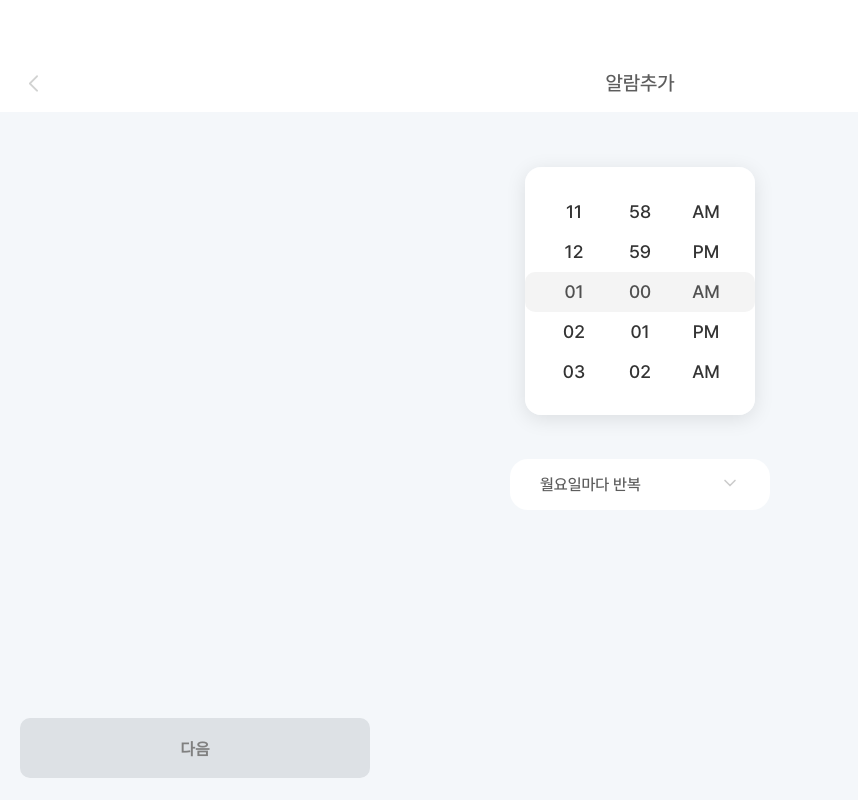
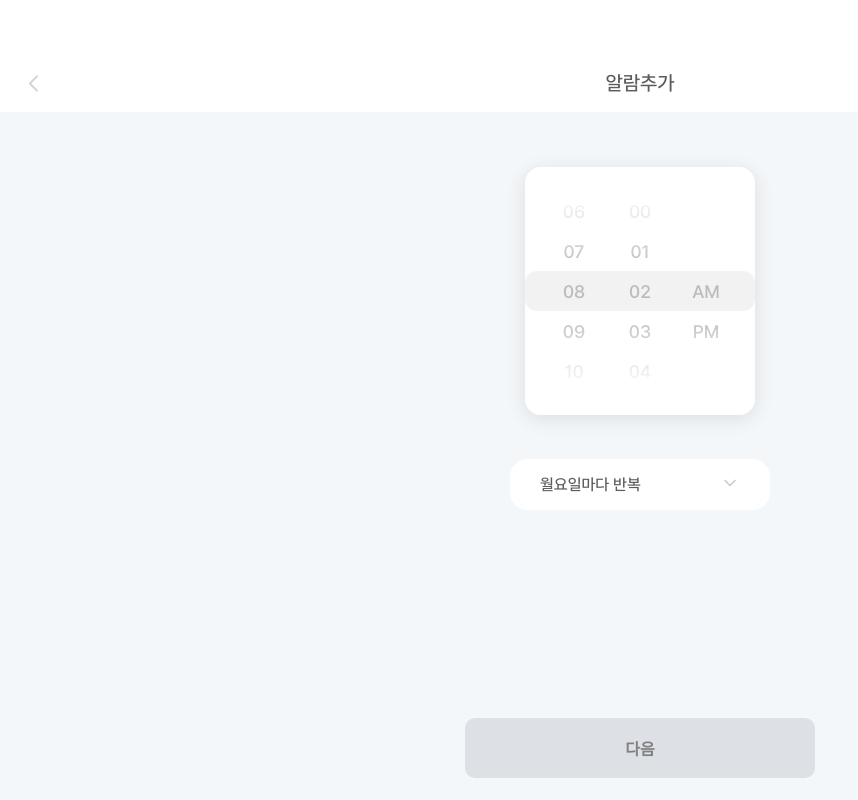
Before and after one commit to 2025GlobalInternship/kusuri-front, a Next.js app: page /addtime in a window 1280 px wide. Shown: the whole page, without its empty margins (0-858 px from the left). Built offline with nearby package versions, Linux system fonts and the light colour scheme.

Commit message:
feat. 알람 페이지 수정

```diff
--- a/src/pages/addtime/index.module.css
+++ b/src/pages/addtime/index.module.css
@@ -14,20 +14,20 @@
   padding: 24px;
   border-radius: 16px;
   box-shadow: 0 4px 20px rgba(0, 0, 0, 0.1);
+  overflow: hidden;
 }
 
-  /* 중앙 강조 라인 */
-  .wheelWrapper::before {
-    content: "";
+.centerOverlay {
   position: absolute;
-    top: 105px; /* ITEM_HEIGHT(40px) * 2 (가운데 인덱스) */
+  top: 50%;
   left: 0;
   right: 0;
-    height: 40px;
-    background-color: rgba(200, 200, 200, 0.2); /* 연한 회색 배경 */
-    border-radius: 10px;
+  height: 45px;
+  transform: translateY(-50%);
+  background-color: #f2f2f2;
   pointer-events: none;
-    z-index: 1;
+  z-index: 0; /* 가장 아래로 */
+  border-radius: 13px;
 }
 
 .wheelContainer {
@@ -37,11 +37,11 @@
   -webkit-overflow-scrolling: touch;
   scrollbar-width: none;
   border-radius: 12px;
-    height: 180px; /* ITEM_HEIGHT(40px) * VISIBLE_COUNT(5) */
-  }
-
-  .wheelContainer::-webkit-scrollbar {
-    display: none;
+  height: 200px;
+  position: relative;
+  mask-image: linear-gradient(to bottom, transparent 0%, black 40%, black 60%, transparent 100%);
+  -webkit-mask-image: linear-gradient(to bottom, transparent 0%, black 40%, black 60%, transparent 100%);
+  z-index: 1; /* overlay보다 위에 */
 }
 
 .wheelItem {
@@ -51,24 +51,40 @@
   align-items: center;
   scroll-snap-align: center;
   font-size: 18px;
-    color: #333;
+  color: #bbb;
   user-select: none;
+  transition: color 0.2s ease;
 }
+
+.selected {
+  color: black !important;
+}
+
+
+
+
+.wheelWrapper::before {
+  content: "";
+  position: absolute;
+  top: 103px;
+  left: 0;
+  right: 0;
+  height: 40px;
+  pointer-events: none;
+  z-index: 1;
+}
+
+
+.wheelContainer::-webkit-scrollbar {
+  display: none;
+}
+
+
 
 .selectedTime {
   margin-top: 24px;
   font-size: 18px;
 }
-
-  .selectedItem {
-    color: #000; /* 검정색 */
-    font-weight: 600;
-  }
-
-  .unselectedItem {
-    color: #bbb; /* 연한 회색 */
-  }
-
 
 .dropdownWrapper {
   position: relative;
@@ -117,6 +133,26 @@
   background-color: #f2f2f2;
 }
 
+.centerOverlay {
+  position: absolute;
+  top: 50%;
+  left: 0;
+  right: 0;
+  height: 40px;
+  transform: translateY(-50%);
+  background-color: #f2f2f2;
+  pointer-events: none;
+  z-index: 0; /* 숫자들보다 낮게 */
+  border-radius: 12px;
+}
+
+
+.nextButtonContainer {
+  display: flex;
+  justify-content: center;
+  width: 100%;
+}
+
 .nextButton {
   width: 350px;
   height: 60px;
@@ -128,12 +164,11 @@
   border-radius: 10px;
   cursor: pointer;
   margin-top: 208px;
-  margin-left: 20px;
   transition: background-color 0.3s ease;
 }
 
 .nextButton:disabled {
-  background-color: rgba(221, 225, 229, 1); /* 비활성화 상태일 때 연한 회색 */
+  background-color: rgba(221, 225, 229, 1);
   color: gray;
   cursor: not-allowed;
 }
--- a/src/pages/addtime/index.tsx
+++ b/src/pages/addtime/index.tsx
@@ -33,19 +33,25 @@ const AddTime = () => {
   const minutesRaw = Array.from({ length: 60 }, (_, i) => String(i).padStart(2, '0'));
   const ampmRaw = ['AM', 'PM'];
 
-  const repeatCount = 30; // 너무 크지 않게 조정
+  const repeatCount = 30;
 
   const hours = Array.from({ length: hoursRaw.length * repeatCount }, (_, i) => hoursRaw[i % hoursRaw.length]);
   const minutes = Array.from({ length: minutesRaw.length * repeatCount }, (_, i) => minutesRaw[i % minutesRaw.length]);
-  const ampmList = Array.from({ length: ampmRaw.length * repeatCount }, (_, i) => ampmRaw[i % ampmRaw.length]);
+  const ampmList = ['', '', 'AM', 'PM', '', ''];
 
-  const renderWheel = (items: string[], selected: string, onSelect: (val: string) => void) => {
+  const renderWheel = (
+    items: string[],
+    selected: string,
+    onSelect: (val: string) => void,
+    isAmpm = false
+  ) => {
     const ref = useRef<HTMLDivElement>(null);
 
     useEffect(() => {
       if (ref.current) {
-        const middleIndex = Math.floor(items.length / 2);
-        ref.current.scrollTop = (middleIndex - CENTER_INDEX) * ITEM_HEIGHT;
+        const selectedIndex = items.findIndex(item => item === selected);
+        const scrollTop = (selectedIndex - CENTER_INDEX) * ITEM_HEIGHT;
+        ref.current.scrollTop = scrollTop >= 0 ? scrollTop : 0;
       }
     }, [items.length]);
 
@@ -57,18 +63,23 @@ const AddTime = () => {
 
       if (index >= 0 && index < items.length) {
         const value = items[index];
-        if (value && value !== selected) {
+        if (value && value !== selected && value !== '') {
           onSelect(value);
         }
       }
 
-      // 끝에 가까워지면 중간 위치로 점프 (무한 스크롤처럼 보이게)
+      if (!isAmpm && items.length > 20) {
         const buffer = ITEM_HEIGHT * 20;
-      if (scrollTop < buffer || scrollTop > ref.current.scrollHeight - ref.current.clientHeight - buffer) {
+        if (
+          scrollTop < buffer ||
+          scrollTop > ref.current.scrollHeight - ref.current.clientHeight - buffer
+        ) {
           const visibleCount = items.length / repeatCount;
           const offset = (index - CENTER_INDEX) % visibleCount;
-        const base = Math.floor(items.length / 2) - (Math.floor(items.length / 2) % visibleCount);
+          const base =
+            Math.floor(items.length / 2) - (Math.floor(items.length / 2) % visibleCount);
           ref.current.scrollTop = (base + offset) * ITEM_HEIGHT - CENTER_INDEX * ITEM_HEIGHT;
+        }
       }
     };
 
@@ -79,11 +90,18 @@ const AddTime = () => {
         ref={ref}
         style={{ height: ITEM_HEIGHT * VISIBLE_COUNT }}
       >
-        {items.map((item, i) => (
-          <div key={i} className={styles.wheelItem}>
+        {items.map((item, i) => {
+          const centerIndex = Math.round(ref.current?.scrollTop! / ITEM_HEIGHT) + CENTER_INDEX;
+          const isSelected = i === centerIndex && item !== '';
+          return (
+            <div
+              key={i}
+              className={`${styles.wheelItem} ${isSelected ? styles.selected : ''}`}
+            >
               {item}
             </div>
-        ))}
+          );
+        })}
       </div>
     );
   };
@@ -93,16 +111,16 @@ const AddTime = () => {
       <HeaderLayout>알람추가</HeaderLayout>
       <div className={styles.wrapper}>
         <div className={styles.wheelWrapper}>
+          <div className={styles.centerOverlay} />
           {renderWheel(hours, hour, setHour)}
           {renderWheel(minutes, minute, setMinute)}
-          {renderWheel(ampmList, ampm, setAmpm)}
+          {renderWheel(ampmList, ampm, setAmpm, true)}
         </div>
 
-        {/* 반복 요일 드롭다운 */}
         <div className={styles.dropdownWrapper}>
           <div
             className={styles.selectedBox}
-            onClick={() => setRepeatOpen(prev => !prev)}
+            onClick={() => setRepeatOpen((prev) => !prev)}
           >
             {selectedRepeat}
             <span className={styles.arrow}>
@@ -130,7 +148,7 @@ const AddTime = () => {
 
           {repeatOpen && (
             <div className={styles.optionList}>
-              {repeatOptions.map(option => (
+              {repeatOptions.map((option) => (
                 <div
                   key={option}
                   className={styles.optionItem}
```
Lines whose indentation alone changed are shown as unchanged.
